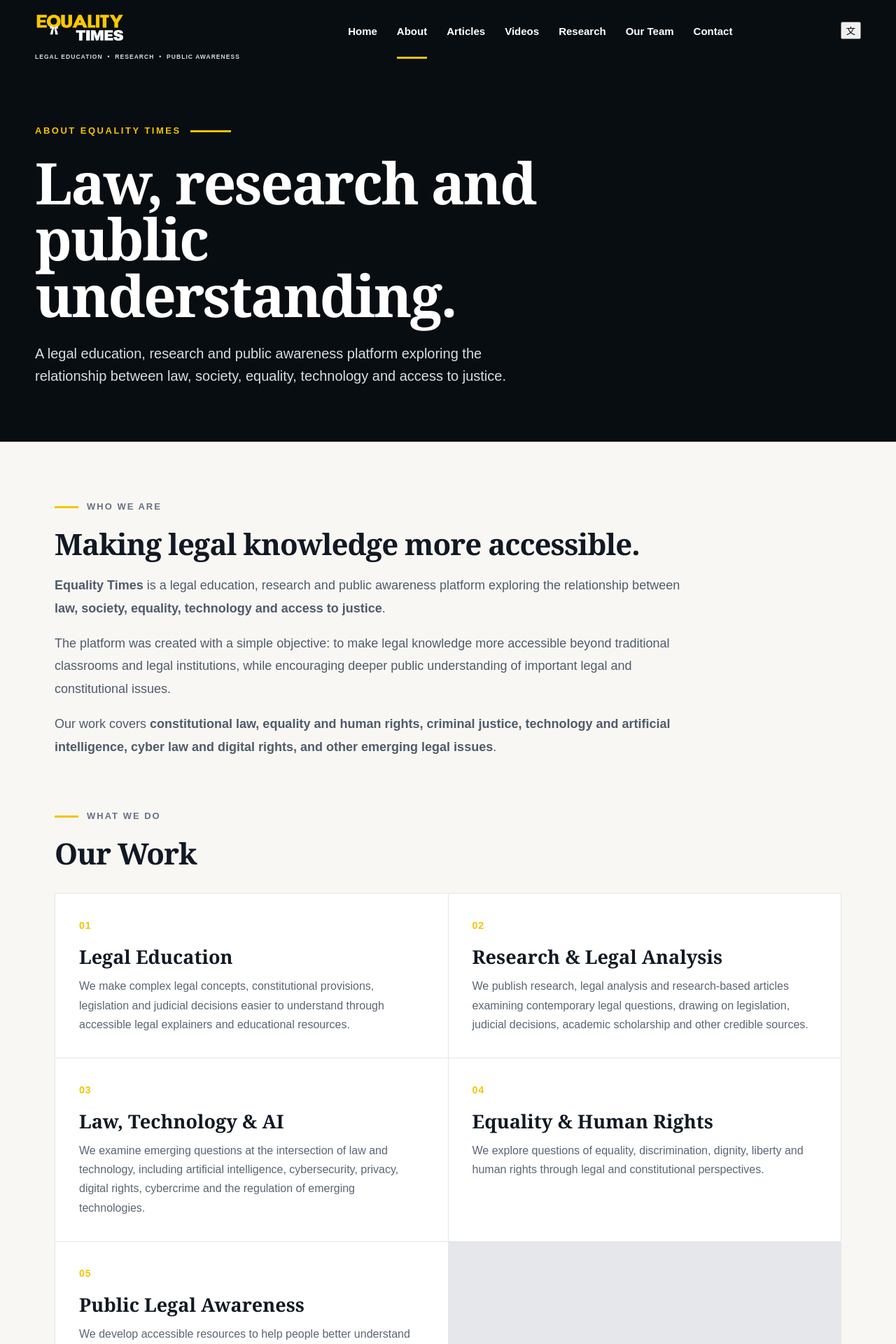
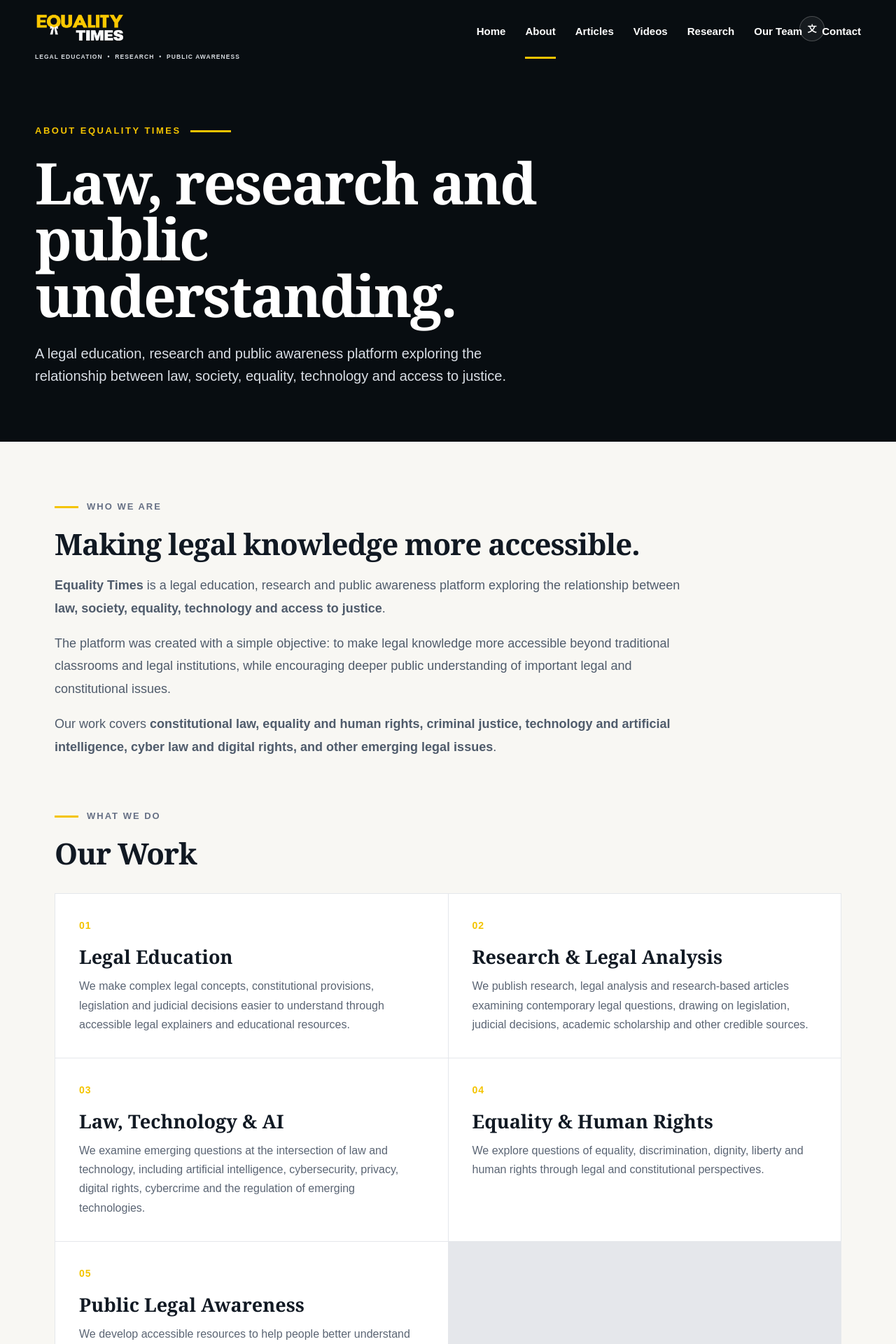
Before and after one commit to equalitytimes/equalitytimes-test, a Jekyll site: the page built from about.html, in a window 1280 px wide. Shown: the top 1920 px of the page at 70% size. Built offline with Jekyll 4.4.1, drawn with Linux system fonts in a browser that asks for light colours.

Commit message:
Restore translation styles

```diff
--- a/assets/style.css
+++ b/assets/style.css
@@ -2021,3 +2021,15 @@
 body.et-dark-mode .et-latest-item{border-bottom-color:#303944!important}
 body.et-dark-mode .et-heading-line{background:#f4c400!important}
 @media(max-width:900px){body.et-dark-mode .et-focus-card:nth-child(2){border-right-color:transparent!important}}
+
+
+/* ===== LANGUAGE SELECTOR ===== */
+.language-selector{position:absolute!important;right:52px!important;top:23px!important;display:inline-flex!important;align-items:center!important;z-index:1002!important}
+.language-toggle{width:36px!important;height:36px!important;padding:0!important;border:1px solid rgba(255,255,255,.22)!important;border-radius:50%!important;background:rgba(255,255,255,.06)!important;color:#fff!important;display:inline-flex!important;align-items:center!important;justify-content:center!important;font:700 13px/1 Arial,Helvetica,sans-serif!important;cursor:pointer!important}
+.language-toggle:hover{border-color:rgba(244,196,0,.7)!important;color:#f4c400!important}
+.language-menu{position:absolute!important;right:0!important;top:43px!important;min-width:120px!important;padding:5px!important;background:#080d11!important;border:1px solid rgba(255,255,255,.16)!important;box-shadow:0 8px 24px rgba(0,0,0,.25)!important;z-index:1100!important}
+.language-menu button{display:block!important;width:100%!important;border:0!important;background:transparent!important;color:#fff!important;text-align:left!important;padding:9px 10px!important;font:600 13px/1.2 Arial,Helvetica,sans-serif!important;cursor:pointer!important}
+.language-menu button:hover{background:rgba(244,196,0,.12)!important;color:#f4c400!important}
+@media(max-width:900px){.language-selector{right:52px!important;top:19px!important}.language-menu{top:43px!important;right:0!important}}
+.goog-te-banner-frame,iframe.goog-te-banner-frame,iframe[src*="translate.google.com"]{display:none!important;visibility:hidden!important;height:0!important;max-height:0!important;border:0!important}
+body{top:0!important;margin-top:0!important}html{margin-top:0!important}
```
